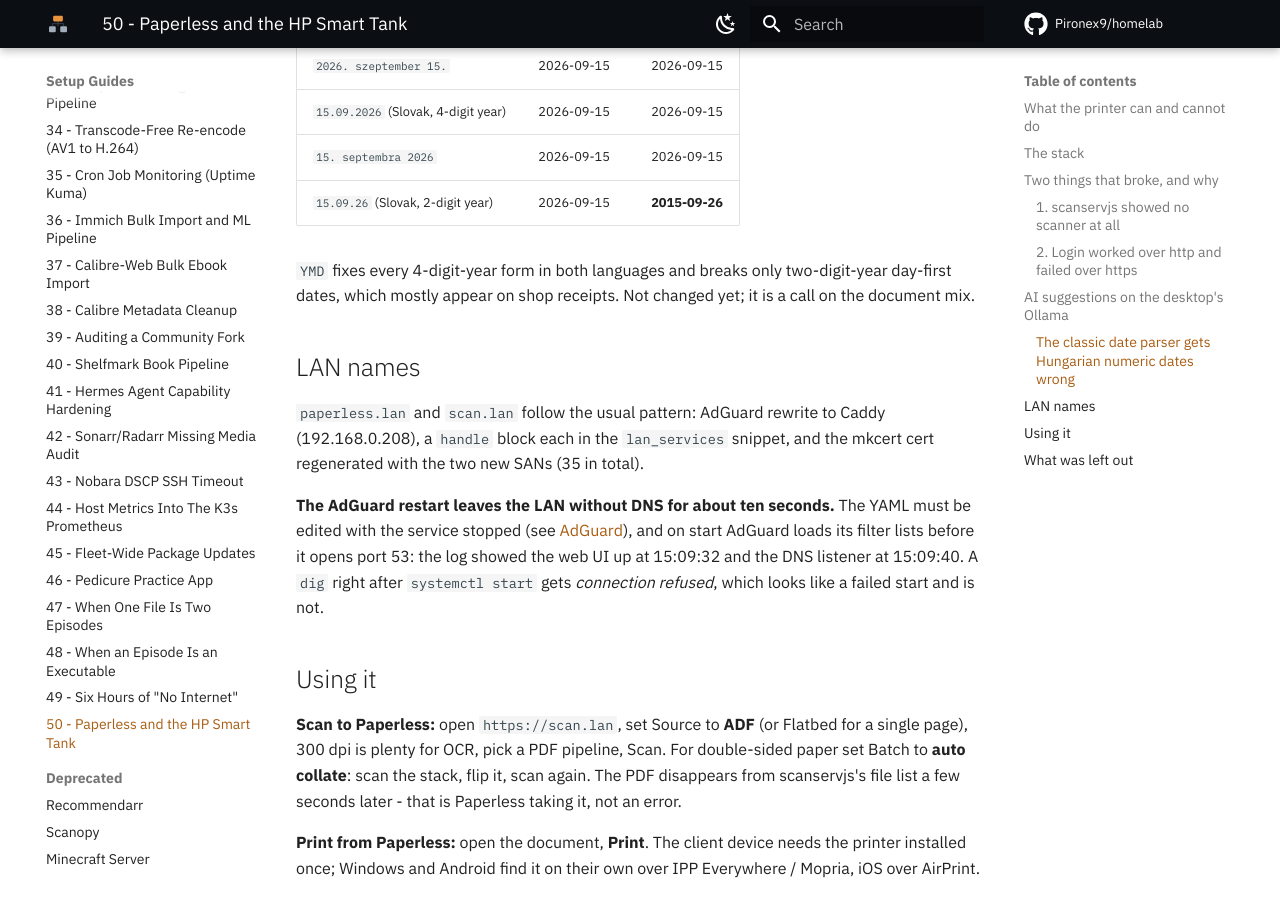
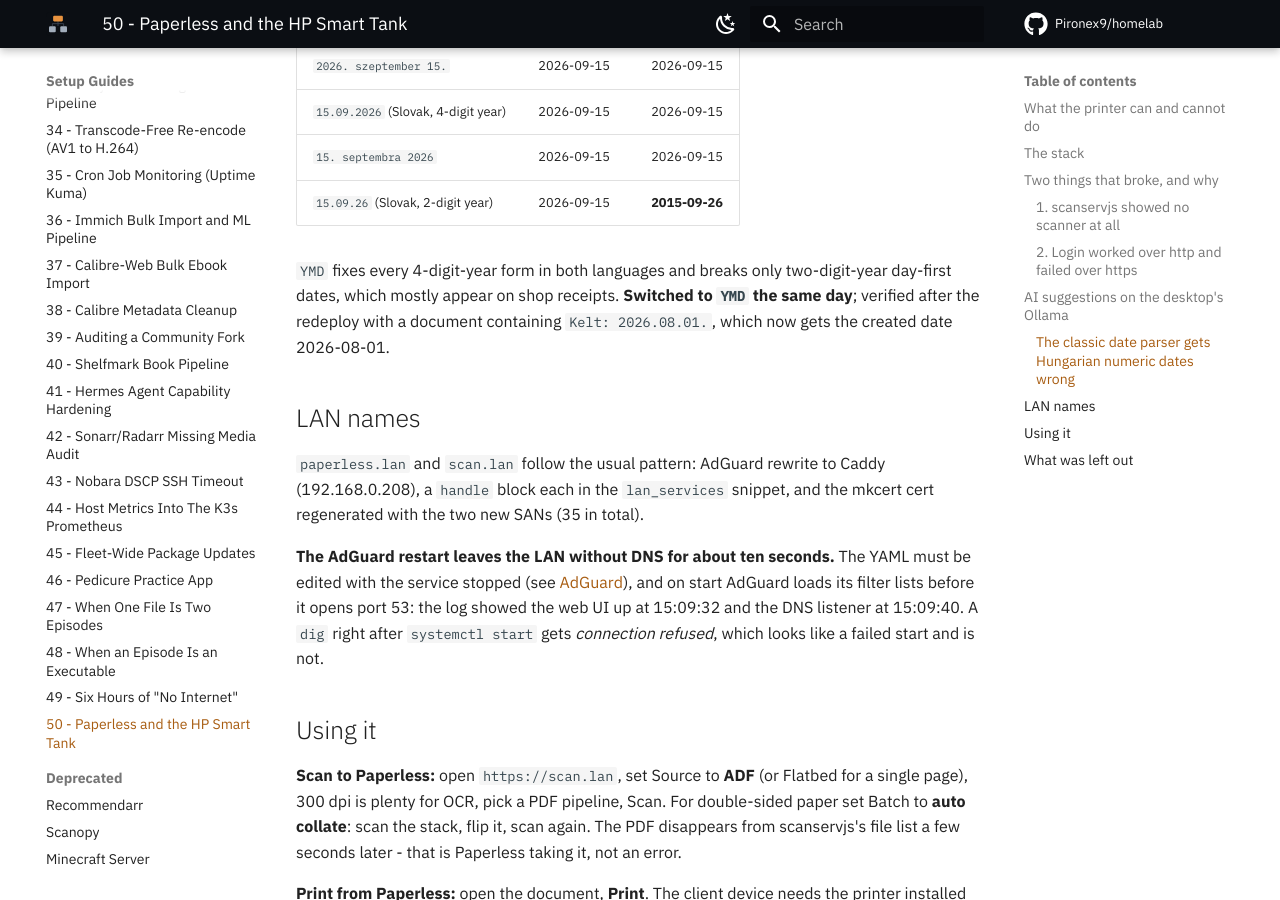
Before and after one commit to Pironex9/homelab, an MkDocs documentation site: the page built from docs/proxmox/50_Paperless_And_The_HP_Smart_Tank.md, in a window 1280 px wide and 900 px high, scrolled down 4773 px. Built offline with MkDocs 1.6.1 and Material for MkDocs 9.7.7, drawn with Linux system fonts in a browser that asks for light colours; comment, search, counter and statistics services are not loaded.

Commit message:
docs(paperless): date order switched to YMD and verified

```diff
--- a/docs/proxmox/50_Paperless_And_The_HP_Smart_Tank.md
+++ b/docs/proxmox/50_Paperless_And_The_HP_Smart_Tank.md
@@ -179,8 +179,9 @@
 | `15.09.26` (Slovak, 2-digit year) | 2026-09-15 | **2015-09-26** |
 
 `YMD` fixes every 4-digit-year form in both languages and breaks only two-digit-year
-day-first dates, which mostly appear on shop receipts. Not changed yet; it is a call on the
-document mix.
+day-first dates, which mostly appear on shop receipts. **Switched to `YMD` the same day**;
+verified after the redeploy with a document containing `Kelt: 2026.08.01.`, which now gets
+the created date 2026-08-01.
 
 ## LAN names
 
```
